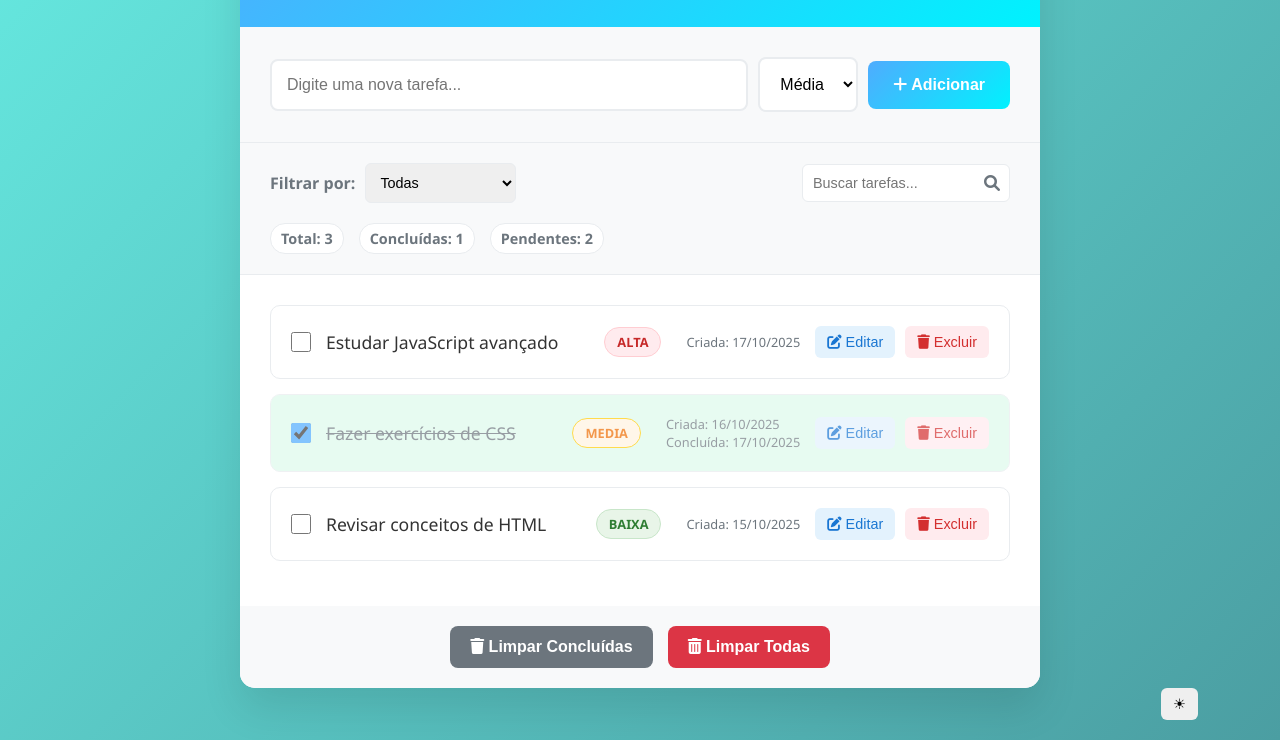
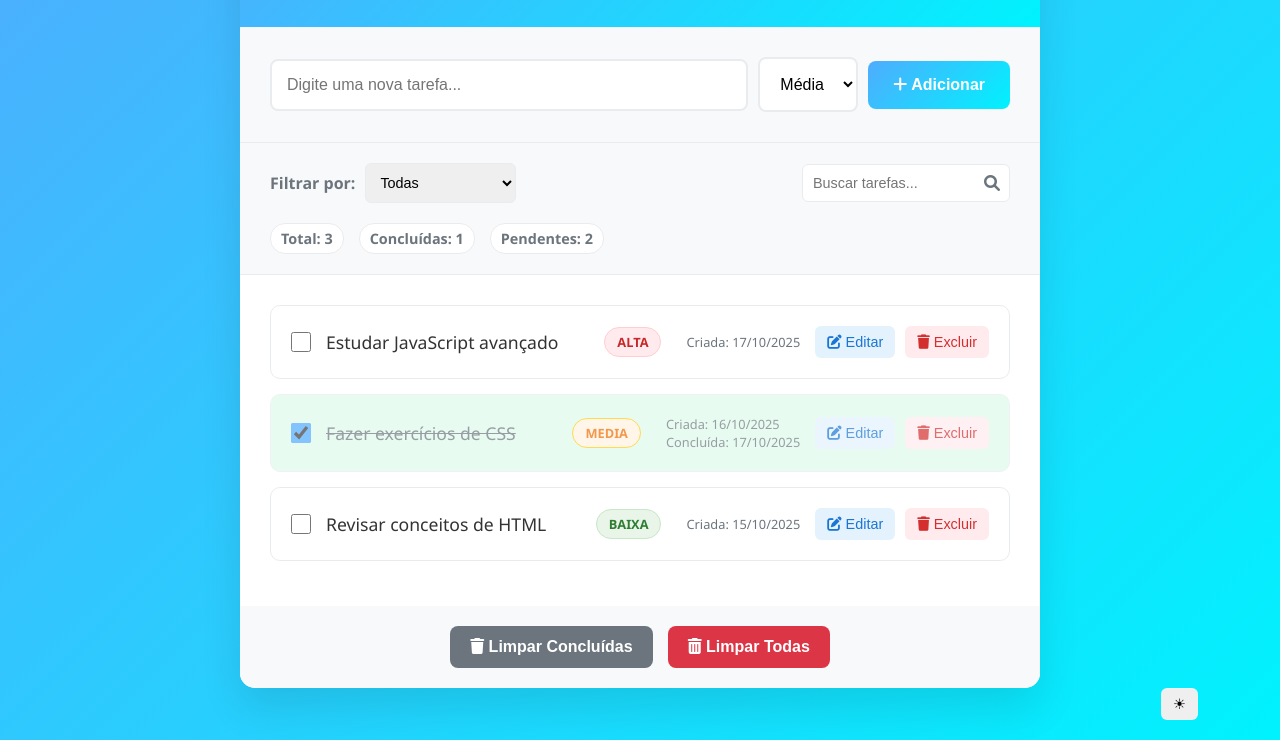
Before and after one commit to Fabrine0018/Lista-de-Tarefas-Interativa, a plain HTML site: page index.html in a window 1280 px wide. Shown: the part 142-882 px from the top of the page. Drawn offline with Linux system fonts and the light colour scheme.

Commit message:
cores mudadas

```diff
--- a/styles.css
+++ b/styles.css
@@ -21,17 +21,17 @@ PONTUAÇÃO CSS (20 pontos):
     --primary-color: #4facfe;
     --primary-gradient: linear-gradient(135deg, #4facfe 0%, #00f2fe 100%);
     --secondary-color: #6c757d;
-    --success-color: #28a745;
     --danger-color: #dc3545;
-    --warning-color: #ffc107;
-    --info-color: #17a2b8;
 
-    --bg-gradient: linear-gradient(135deg, #66eae1 0%, #4b9ea2 100%);
+
+    --bg-gradient: linear-gradient(135deg, #4facfe 0%, #00f2fe 100%);
     --card-bg: #ffffff;
     --text-primary: #333333;
     --text-secondary: #6c757d;
     --border-color: #e9ecef;
-    --corFundo: #fff;
+    --corFundo: #f8f9fa;
+    --corFonte:#130101;
+    --corHeader: white;
 
     --border-radius: 8px;
     --border-radius-lg: 15px;
@@ -70,7 +70,7 @@ body {
 /* ===== HEADER ===== */
 .header {
     background: var(--primary-gradient);
-    color: white;
+    color: var(--corHeader);
     padding: 30px;
     text-align: center;
 }
@@ -581,19 +581,17 @@ select > option{
 /* TODO: Implemente estilos para notificações (opcional) */
 .dark-mode {
     --primary-color: #000000;
-    --primary-gradient: linear-gradient(135deg, #970a61 0%, #00f2fe 100%);
-    --secondary-color: #4ef003;
-    --success-color: #b59bf3;
-    --danger-color: #dc3545;
-    --warning-color: #ffc107;
-    --info-color: #960000;
+    --primary-gradient: linear-gradient(135deg, #2200e2 0%, #b81fff 100%);
+    --secondary-color: #2200e2;
 
-    --bg-gradient: linear-gradient(135deg, #2200e2 0%, #c7a200 100%);
-    --card-bg: #ffffff;
-    --text-primary: #54025c;
-    --text-secondary: #6d7d6c;
-    --border-color: #e9ecef;
-    --corFundo: rgb(19, 1, 1);
+    --bg-gradient: linear-gradient(135deg, #2200e2 0%, #2f006d 100%);
+    --card-bg: #3c2068;
+    --text-primary: #f8f9fa;
+    --text-secondary: #d6d6ff;
+    --border-color: #d6d6ff;
+    --corFundo: #130101;
+    --corFonte:#f8f9fa;
+    --corHeader: white;
 
 }
 
```
